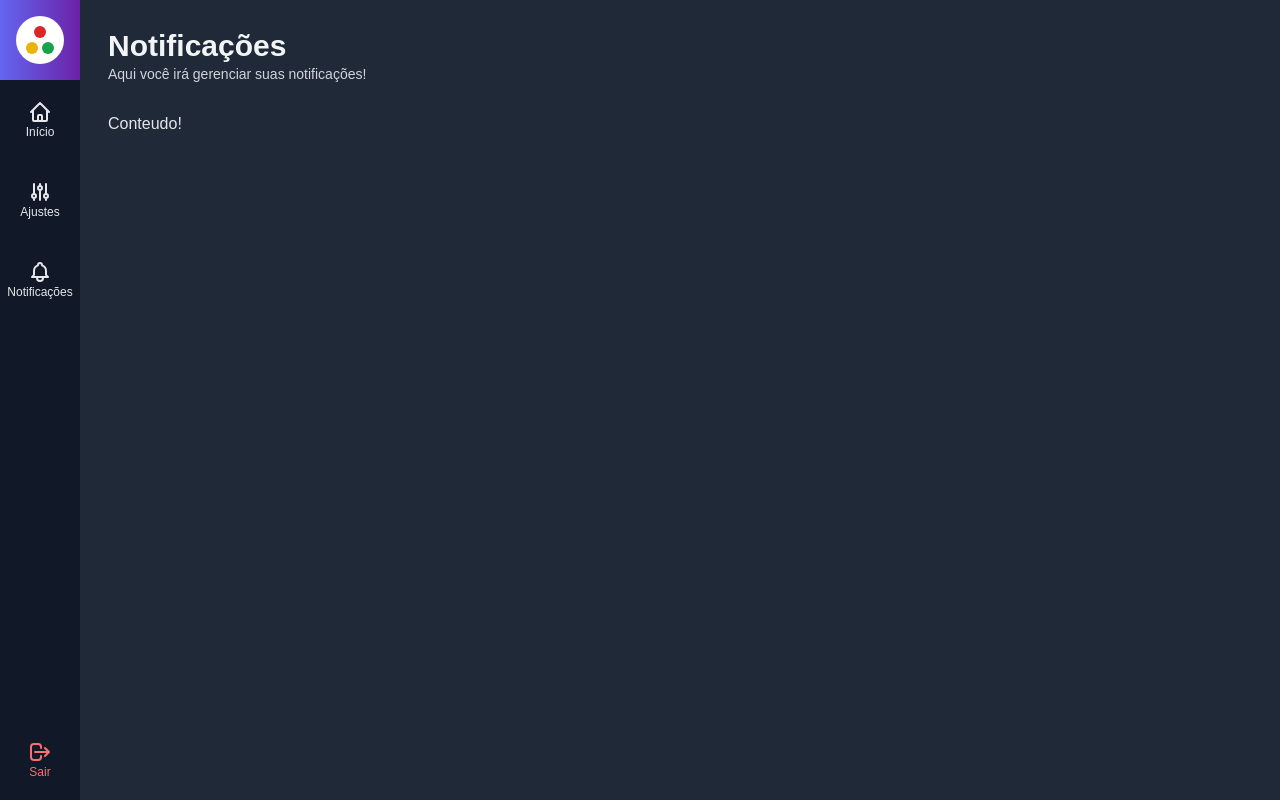
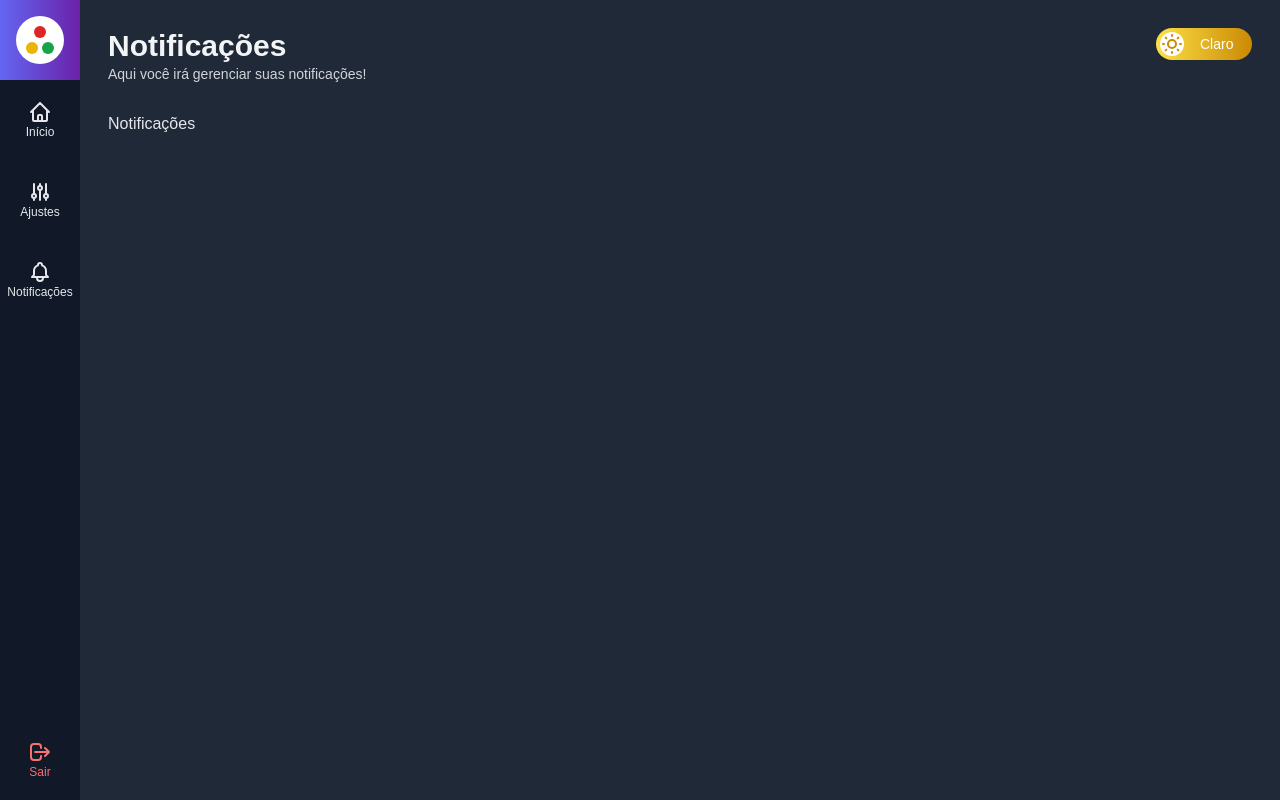
Before and after one commit to lucas-henrique26/admin, a Next.js app: page /notificacoes in a window 1280 px wide. Built offline with nearby package versions, Linux system fonts and the light colour scheme.

Commit message:
temas finalizado

```diff
--- /dev/null
+++ b/src/components/auth/AuthInput.tsx
@@ -0,0 +1,21 @@
+interface AuthInputProps {
+    label: string
+    valor: any
+    obrigatorio?: boolean
+    tipo?: 'text' | 'email' | 'password'
+    valorMudou: (novoValor: any) => void
+}
+
+export default function AuthInput(props: AuthInputProps) {
+    return (
+        <div className={`flex flex-col`}>
+            <label>{props.label}</label>
+            <input
+                type={props.tipo ?? 'text'}
+                value={props.valor}
+                onChange={e => props.valorMudou?.(e.target.value)}
+                required={props.obrigatorio}
+            />
+        </div>
+    )
+}
--- a/src/components/icons/index.tsx
+++ b/src/components/icons/index.tsx
@@ -21,3 +21,21 @@
         <path strokeLinecap="round" strokeLinejoin="round" strokeWidth={2} d="M17 16l4-4m0 0l-4-4m4 4H7m6 4v1a3 3 0 01-3 3H6a3 3 0 01-3-3V7a3 3 0 013-3h4a3 3 0 013 3v1" />
     </svg>
 )
+
+export const IconeSol = (tamanho = 6) => (
+    <svg xmlns="http://www.w3.org/2000/svg" className={`h-${tamanho} w-${tamanho}`} fill="none" viewBox="0 0 24 24" stroke="currentColor">
+        <path strokeLinecap="round" strokeLinejoin="round" strokeWidth={2} d="M12 3v1m0 16v1m9-9h-1M4 12H3m15.364 6.364l-.707-.707M6.343 6.343l-.707-.707m12.728 0l-.707.707M6.343 17.657l-.707.707M16 12a4 4 0 11-8 0 4 4 0 018 0z" />
+    </svg>
+)
+
+export const IconeLua = (tamanho = 6) => (
+    <svg xmlns="http://www.w3.org/2000/svg" className={`h-${tamanho} w-${tamanho}`} fill="none" viewBox="0 0 24 24" stroke="currentColor">
+        <path strokeLinecap="round" strokeLinejoin="round" strokeWidth={2} d="M20.354 15.354A9 9 0 018.646 3.646 9.003 9.003 0 0012 21a9.003 9.003 0 008.354-5.646z" />
+    </svg>
+)
+
+export const IconeAtencao = (tamanho = 6) => (
+    <svg xmlns="http://www.w3.org/2000/svg" className={`h-${tamanho} w-${tamanho}`} fill="none" viewBox="0 0 24 24" stroke="currentColor">
+        <path strokeLinecap="round" strokeLinejoin="round" strokeWidth={2} d="M12 9v2m0 4h.01m-6.938 4h13.856c1.54 0 2.502-1.667 1.732-3L13.732 4c-.77-1.333-2.694-1.333-3.464 0L3.34 16c-.77 1.333.192 3 1.732 3z" />
+    </svg>
+)
--- /dev/null
+++ b/src/components/template/BotaoAlternarTema.tsx
@@ -0,0 +1,50 @@
+import { IconeSol,IconeLua } from "../icons";
+
+interface BotaoAlternarTemaProps {
+    tema: string
+    alternarTema: () => void
+}
+
+export default function BotaoAlternarTema(props: BotaoAlternarTemaProps) {
+    return props.tema === 'dark' ? (
+        <div onClick={props.alternarTema} className={`
+            hidden sm:flex items-center cursor-pointer
+            bg-gradient-to-r from-yellow-300 to bg-yellow-600
+            w-14 lg:w-24 h-8 p-1 rounded-full
+        `} >
+            <div className={`
+                flex items-center justify-center
+                bg-white text-yellow-600 w-6 h-6 rounded-full
+            `}>
+                {IconeSol(4)}
+            </div>
+            <div className={`
+                hidden lg:flex items-center ml-4
+                text-white
+            `}>
+                <span className="text-sm">Claro</span>
+            </div>
+        </div>
+    ) : (
+        <div onClick={props.alternarTema} className={`
+            hidden sm:flex items-center justify-end cursor-pointer
+            bg-gradient-to-r from-gray-500 to bg-gray-900
+            w-14 lg:w-24 h-8 p-1 rounded-full
+        `} >
+            <div className={`
+                hidden lg:flex items-center mr-2
+                text-gray-300
+            `}>
+                <span className="text-sm">Escuro</span>
+            </div>
+            <div className={`
+                flex items-center justify-center
+                bg-black text-yellow-600
+                w-6 h-6 rounded-full
+            `}>
+                {IconeLua(4)}
+            </div>
+
+        </div>
+    )
+}
--- a/src/components/template/Cabecalho.tsx
+++ b/src/components/template/Cabecalho.tsx
@@ -1,3 +1,5 @@
+import useAppData from "../../data/hook/UseAppData";
+import BotaoAlternarTema from "./BotaoAlternarTema";
 import Titulo from "./Titulo";
 
 interface CabecalhoProps {
@@ -6,9 +8,14 @@
 }
 
 export default function Cabecalho(props: CabecalhoProps) {
+    const {tema, alternarTema} = useAppData()
+
     return (
-        <div>
+        <div className={`flex`}>
             <Titulo titulo={props.titulo} subtitulo={props.subtitulo} />
+            <div className={`flex flex-grow justify-end`}>
+                <BotaoAlternarTema tema={tema} alternarTema={alternarTema} />
+            </div>
         </div>
     )
 }
--- a/src/components/template/Layout.tsx
+++ b/src/components/template/Layout.tsx
@@ -1,3 +1,4 @@
+import useAppData from "../../data/hook/UseAppData";
 import Cabecalho from "./Cabecalho";
 import Conteudo from "./Conteudo";
 import MenuLateral from "./MenuLateral";
@@ -9,8 +10,9 @@
 }
 
 export default function Layout(props: LayoutProps) {
+    const { tema } = useAppData()
     return (
-        <div className={`dark flex h-screen w-screen`}>
+        <div className={` ${tema} flex h-screen w-screen`}>
             <MenuLateral />
             <div className={`
                 flex flex-col w-full p-7
--- /dev/null
+++ b/src/data/context/AppContext.tsx
@@ -0,0 +1,29 @@
+import { createContext, useState } from "react";
+
+type Tema = 'dark' | ''
+
+interface AppContextProps {
+    tema: Tema
+    alternarTema?: () => void
+}
+
+const AppContext = createContext<AppContextProps>({})
+
+export function AppProvider(props: AppContextProps) {
+    const [tema, setTema] = useState<Tema>('dark')
+
+    function alternarTema() {
+        setTema(tema === '' ? 'dark' : '')
+    }
+
+    return (
+        <AppContext.Provider value={{
+            tema,
+            alternarTema
+        }}>
+            {props.children}
+        </AppContext.Provider>
+    )
+}
+
+export default AppContext
--- /dev/null
+++ b/src/data/hook/UseAppData.ts
@@ -0,0 +1,6 @@
+import { useContext } from "react";
+import AppContext from "../context/AppContext";
+
+const useAppData = () => useContext(AppContext)
+
+export default useAppData
--- a/src/pages/_app.jsx
+++ b/src/pages/_app.jsx
@@ -1,7 +1,14 @@
 import '../styles/globals.css'
+import { AppProvider } from '../data/context/AppContext'
+
 
 function MyApp({ Component, pageProps }) {
-  return <Component {...pageProps} />
+  return (
+  <AppProvider>
+    <Component {...pageProps} />
+  </AppProvider>
+
+  )
 }
 
 export default MyApp
--- /dev/null
+++ b/src/pages/autenticacao.tsx
@@ -0,0 +1,25 @@
+import { useState } from "react";
+import AuthInput from "../components/auth/AuthInput";
+
+export default function Autenticacao() {
+    const [email, setEmail] = useState('')
+    const [senha, setSenha] = useState('')
+
+    return (
+        <div>
+            <h1>Autenticação</h1>
+            <AuthInput
+                label="Email"
+                tipo="email"
+                valor={email}
+                valorMudou={setEmail}
+            />
+            <AuthInput
+                label="Senha"
+                tipo="password"
+                valor={senha}
+                valorMudou={setSenha}
+            />
+        </div>
+    )
+}
--- a/src/pages/notificacoes.jsx
+++ b/src/pages/notificacoes.jsx
@@ -4,7 +4,7 @@
   return (
     <div>
       <Layout titulo="Notificações" subtitulo="Aqui você irá gerenciar suas notificações!">
-        <h3>Conteudo!</h3>
+        <h1>Notificações</h1>
       </Layout>
     </div>
   )
```
